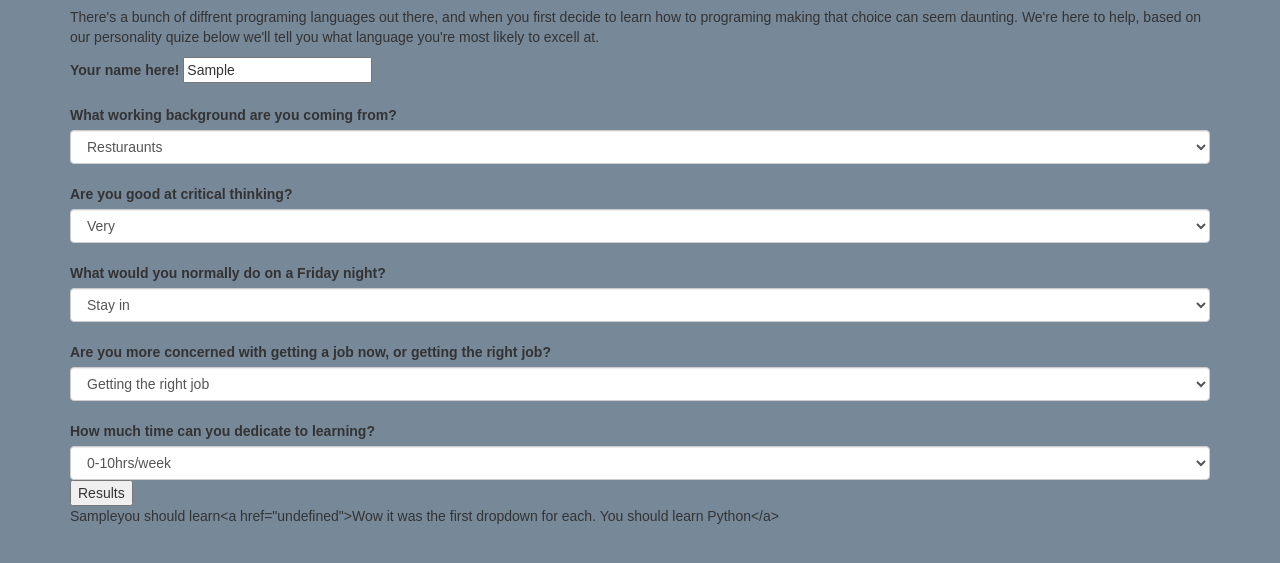
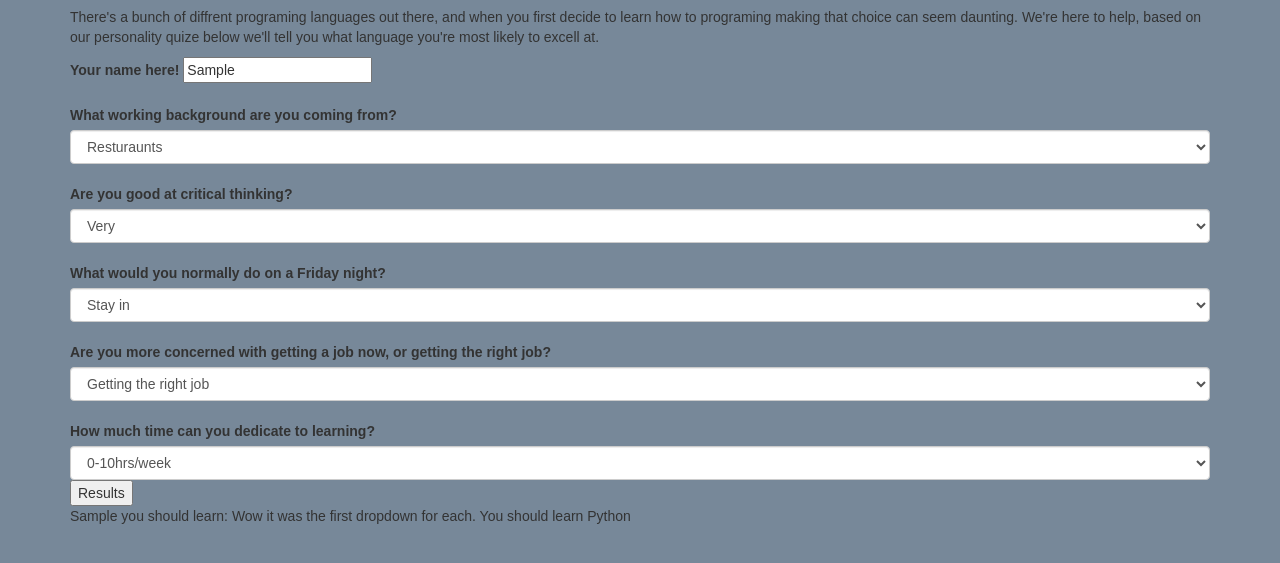
Before and after one commit to willpratt78/coding-survey, a plain HTML site: page index.html in a window 1280 px wide. Both pictures are taken after typing "Sample" into the empty fields and a click on the button "Results". Shown: the part 89-652 px from the top of the page. Drawn offline with Linux system fonts and the light colour scheme.

```diff
--- a/js/scripts.js
+++ b/js/scripts.js
@@ -21,7 +21,7 @@ $(document).ready(function() {
     var result;
 
     if (background === "a" && critical === 'e' && life === 'h' && job === 'k' && time === 'm') {
-      result = 'Wow it was the first dropdown for each. You should learn Python'.link();
+      result = 'Wow it was the first dropdown for each. You should learn Python';
   } else if (critical === 'f' && job === 'k') {
     result = 'Ruby'
   } else if (time === 'o' && job === 'k') {
@@ -31,7 +31,7 @@ $(document).ready(function() {
   }
 
 
-    $('#output').text(`${name}you should learn${result}`);
+    $('#output').text(`${name} you should learn: ${result}`);
 
     event.preventDefault();
 });
```
Also changed, not shown: css/styles.css (line endings or trailing spaces).
